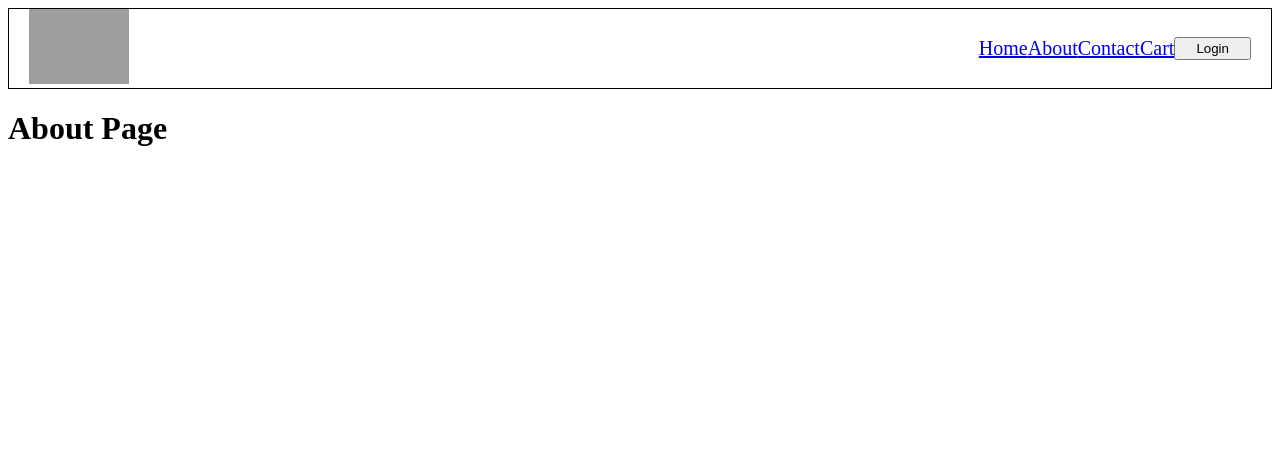
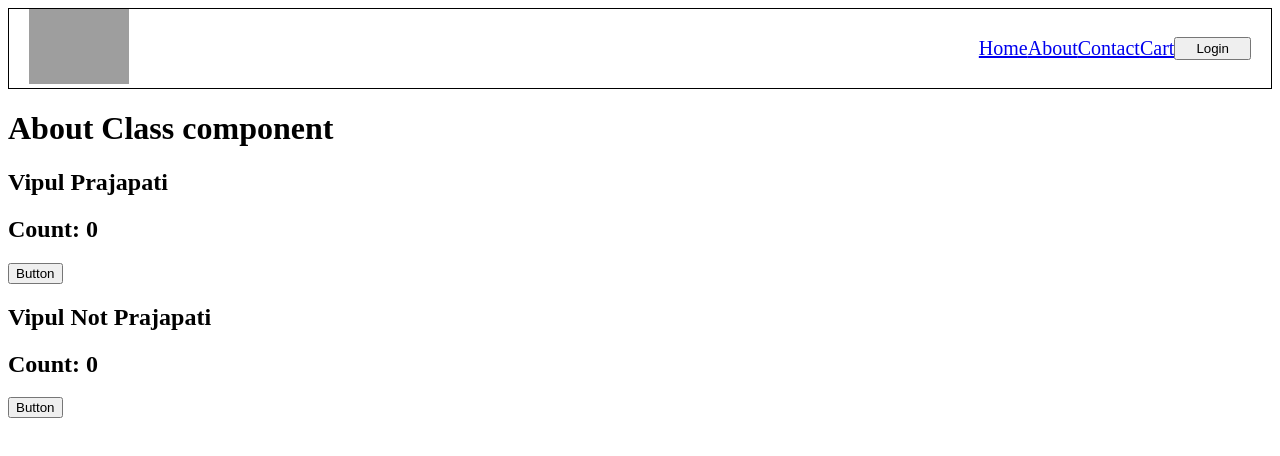
Before and after one commit to vip-prjpti/namaste-react, a React (Vite) app: page /about in a window 1280 px wide. Shown: the top 456 px of the page. Built offline with nearby package versions, Linux system fonts and the light colour scheme; grey boxes are pictures that could not be loaded.

Commit message:
classBased-customHook-onlineFeature

```diff
--- a/src/components/About.js
+++ b/src/components/About.js
@@ -1,9 +1,41 @@
-const About = () =>{
-    return(
-        <>
-            <h1>About Page</h1>
-        </>
-    )
+// import React from 'react'
+// import ReactClass from './ReactClass'
+
+// const About = () => {
+//   return (
+//     <div>About
+//         <ReactClass lastName={"Prajapati"}/>
+//     </div>
+//   )
+// }
+
+// export default About
+
+import React, {Component} from 'react';
+import ReactClass from './ReactClass'
+
+class About extends Component{
+  constructor(props){
+    super(props);
+    console.log("Parent Constructor");
+
+  }
+
+  componentDidMount(){
+  console.log("parent DidMount");
 }
 
-export default About
+  render(){
+    console.log("Parent render")
+    return(
+      <>
+        <h1>About Class component</h1>
+        <ReactClass lastName={"Prajapati"}/>
+        <ReactClass lastName={"Not Prajapati"}/>
+
+      </>
+    )
+  }
+}
+
+export default About;
--- a/src/components/Body.js
+++ b/src/components/Body.js
@@ -1,8 +1,9 @@
-import RestoCard from "./RestaurantCard";
+import RestaurantCard from "./RestaurantCard";
 // import resObj from "../../utils/mockData";
 import { useEffect, useState } from "react";
 import Shimmer from "./Shimmer";
-import {Link} from "react-router"
+import { Link } from "react-router"
+import {useOnlineStatus} from '../../utils/useOnlineStatus';
 
 const Body = () => {
 
@@ -37,6 +38,14 @@ const Body = () => {
   //   return <Shimmer></Shimmer>
   // }
 
+  const onlineStatus = useOnlineStatus();
+
+  if (onlineStatus === false) {
+    return (
+      <h1>Check your connection! Looks like you are offline</h1>
+    )
+  }
+
   const searchRestaurant = () => {
     const filteredRestaurant = listOfRestaurants.filter((res) => res.info.name.toLowerCase().includes(searchText.toLowerCase()))
     console.log(filteredRestaurant);
@@ -62,7 +71,7 @@ const Body = () => {
 
           {filteredRestaurant.map((restaurant) =>
           (<Link key={restaurant.info.id} to={"/restaurants/" + restaurant.info.id}>
-            <RestoCard resData={restaurant} />
+            <RestaurantCard resData={restaurant} />
           </Link>
           ))}
         </div>
--- /dev/null
+++ b/src/components/ReactClass.js
@@ -0,0 +1,38 @@
+import React from 'react';
+
+class ReactClass extends React.Component {
+    constructor(props) {
+        super(props)
+        // console.log(props.lastName)
+        this.state = { count: 0 };
+        console.log("Child Constructor");
+
+
+    }
+
+
+    componentDidMount(){
+        console.log("Child DidMount");
+
+      }
+
+    render() {
+        const { lastName } = this.props;
+        const {count} = this.state;
+
+        return (
+            <div><h2>
+                Vipul {lastName}
+            </h2>
+                <h2>Count: {count}</h2>
+                <button onClick={() => {
+                    // this.setState is a function which will take an object and we will update our state inside this.
+                    // NEVER UPDATE STATE VARIABLES DIRECTLY
+                    this.setState({count: this.state.count+1});
+                }}>Button</button>
+                {console.log("Child render")}
+            </div>
+        )
+    }
+}
+export default ReactClass;
--- a/src/components/RestaurantCard.js
+++ b/src/components/RestaurantCard.js
@@ -1,7 +1,7 @@
 import { CDN_URL } from "../../utils/constants"
 
 
-const RestoCard = ({ resData }) => {
+const RestaurantCard = ({ resData }) => {
   const { cloudinaryImageId, name, cuisines, avgRating, sla, costForTwo } = resData?.info
   return (
 
@@ -21,4 +21,4 @@ const RestoCard = ({ resData }) => {
 }
 
 
-export default RestoCard;
+export default RestaurantCard;
--- a/src/components/RestaurantMenu.js
+++ b/src/components/RestaurantMenu.js
@@ -1,26 +1,14 @@
 import React from 'react'
-import { useEffect, useState } from 'react';
+// import { useEffect, useState } from 'react';
 import Shimmer from './Shimmer';
 import { useParams } from 'react-router';
-import {MENU_API} from '../../utils/constants'
+// import {MENU_API} from '../../utils/constants'
+import useRestaurantMenu from '../../utils/useRestaurantMenu';
 
 
 const RestaurantMenu = () => {
-
-    const [resInfo, setResInfo] = useState(null);
     const {resId} = useParams();
-
-    useEffect(() => {
-        fetchMenu();
-    }, [])
-
-    const fetchMenu = async () => {
-        const data = await fetch(MENU_API + resId);
-        const json = await data.json();
-
-        console.log(json);
-        setResInfo(json);
-    }
+    const resInfo = useRestaurantMenu(resId);
 
     if (resInfo === null) {
         return <Shimmer />
--- /dev/null
+++ b/utils/useOnlineStatus.js
@@ -0,0 +1,21 @@
+import {useState,useEffect} from 'react';
+
+export const useOnlineStatus = () => {
+
+    const [onlineStatus, setOnlineStatus] = useState(true);
+    // check online status
+    useEffect(() => {
+        window.addEventListener("offline", ()=>{
+            setOnlineStatus(false);
+        });
+
+        window.addEventListener("online", ()=>{
+            setOnlineStatus(true);
+        });
+
+
+    }, [])
+
+    // boolean value
+    return onlineStatus;
+}
--- /dev/null
+++ b/utils/useRestaurantMenu.js
@@ -0,0 +1,20 @@
+import { useEffect, useState } from "react";
+import {MENU_API} from '../utils/constants'
+
+const useRestaurantMenu = (resId) => {
+    const [resInfo,setResInfo] = useState(null);
+    // fetchData
+
+    useEffect(()=>{
+        fetchData();
+    },[])
+
+    const fetchData = async () => {
+        const data = await fetch(MENU_API + resId);
+        const json = await data.json();
+        setResInfo(json);
+    }
+    return resInfo;
+}
+
+export default useRestaurantMenu;
```
Also changed, not shown: Notes.txt.
